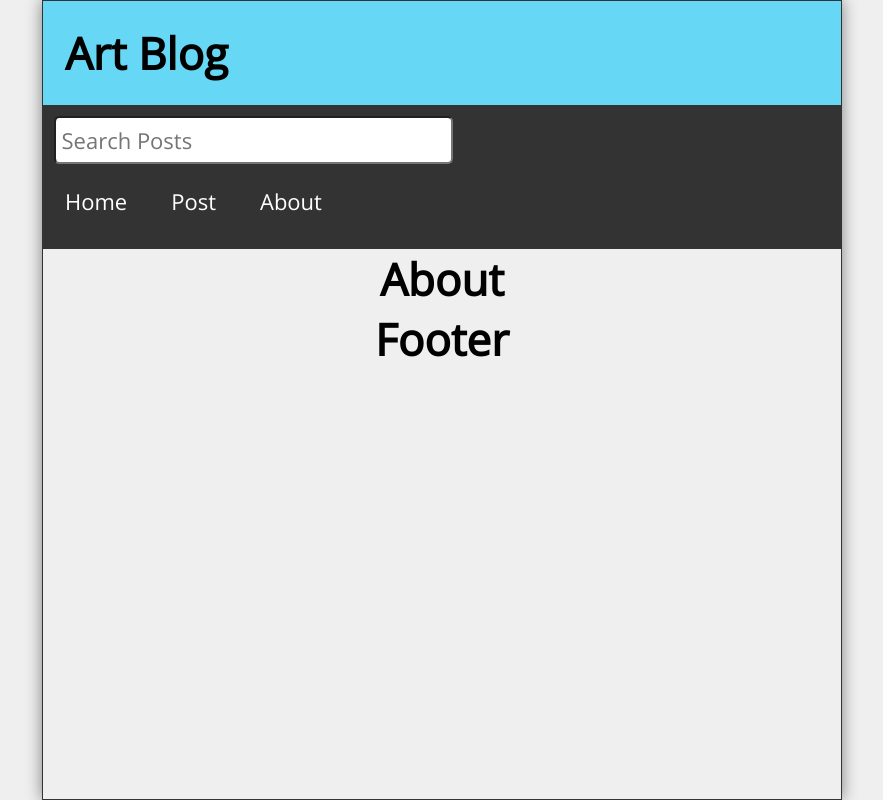
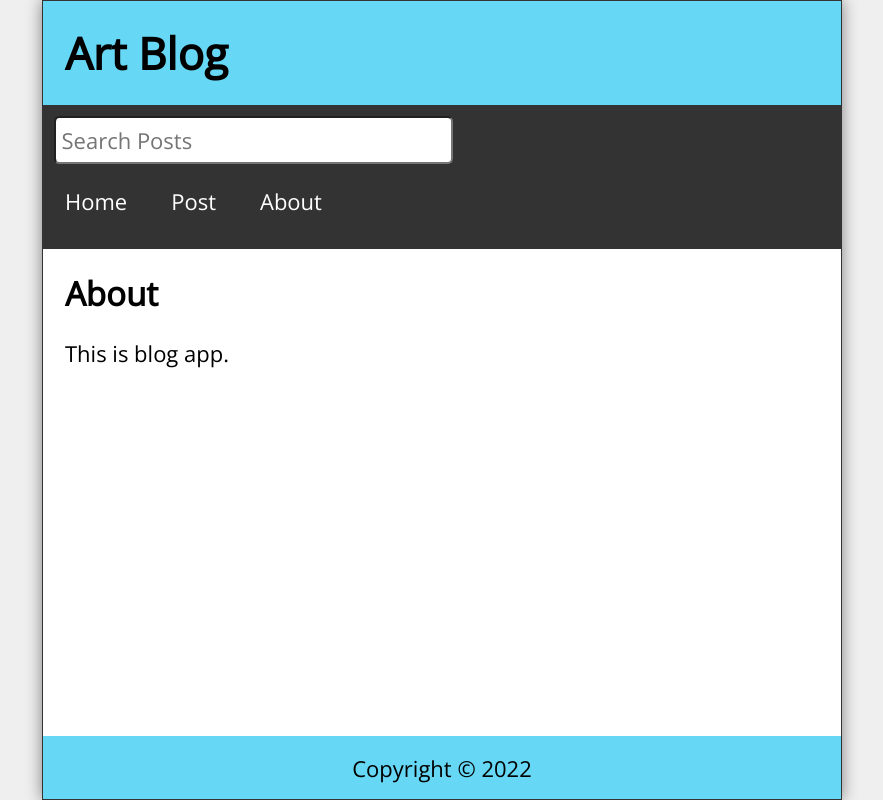
Before and after one commit to nandani-nikita/react-router-blog, a React (Create React App) app: page /about in a window 1280 px wide. Shown: the whole page, without its empty margins (198-1081 px from the left). Built offline with nearby package versions, Linux system fonts and the light colour scheme; the HTML template or start-up script is replaced by a standard one.

Commit message:
footer and missing pages added

```diff
--- a/src/About.js
+++ b/src/About.js
@@ -2,8 +2,9 @@
 
 const About = () => {
   return (
-    <main>
-      <h1>About</h1>
+    <main className='About'>
+      <h2>About</h2>
+      <p style={{marginTop:"1rem"}}>This is blog app.</p>
     </main>
   )
 }
--- a/src/App.js
+++ b/src/App.js
@@ -45,6 +45,15 @@
   const [postBody, setPostBody] = useState('');
   const navigate = useNavigate();
 
+  useEffect(() => {
+    const filteredResults = posts.filter(post =>
+      ((post.body).toLowerCase()).includes(search.toLowerCase())
+      ||
+      ((post.title).toLowerCase()).includes(search.toLowerCase())
+    );
+setSearchResults(filteredResults.reverse());
+  }, [posts, search])
+
   const handleSubmit = async (e) => {
     e.preventDefault();
     const id = posts.length ? posts[posts.length - 1].id + 1 : 1;
@@ -60,7 +69,7 @@
   const handleDelete = async (id) => {
     const postsList = posts.filter(post => post.id !== id);
     setPosts(postsList);
-    navigate('/about');
+    navigate('/');
 
   }
   return (
@@ -73,7 +82,7 @@
       />
 
       <Routes >
-        <Route exact path='/' element={<Home posts={posts} />} />
+        <Route exact path='/' element={<Home posts={searchResults} />} />
 
         <Route path='post' element={<NewPost handleSubmit={handleSubmit} postTitle={postTitle} setPostTitle={setPostTitle} postBody={postBody} setPostBody={setPostBody} />} />
 
--- a/src/Footer.js
+++ b/src/Footer.js
@@ -1,9 +1,11 @@
-import React from 'react';
+import React, { useState } from 'react';
 
 const Footer = () => {
+  const today = new Date();
+
   return (
-    <footer>
-      <h1>Footer</h1>
+    <footer className='Footer'>
+      <p>Copyright &copy; {today.getFullYear()}</p>
     </footer>
   )
 }
--- a/src/Missing.js
+++ b/src/Missing.js
@@ -1,9 +1,12 @@
 import React from 'react';
+import { Link } from 'react-router-dom';
 
 const Missing = () => {
   return (
-    <main>
-      <h1>Missing</h1>
+    <main className='Missing'>
+      <h2>Page Not Found</h2>
+        <p>Well, that's disappointing</p>
+        <Link to='/'>Visit Our Homepage</Link>
     </main>
   )
 }
```
